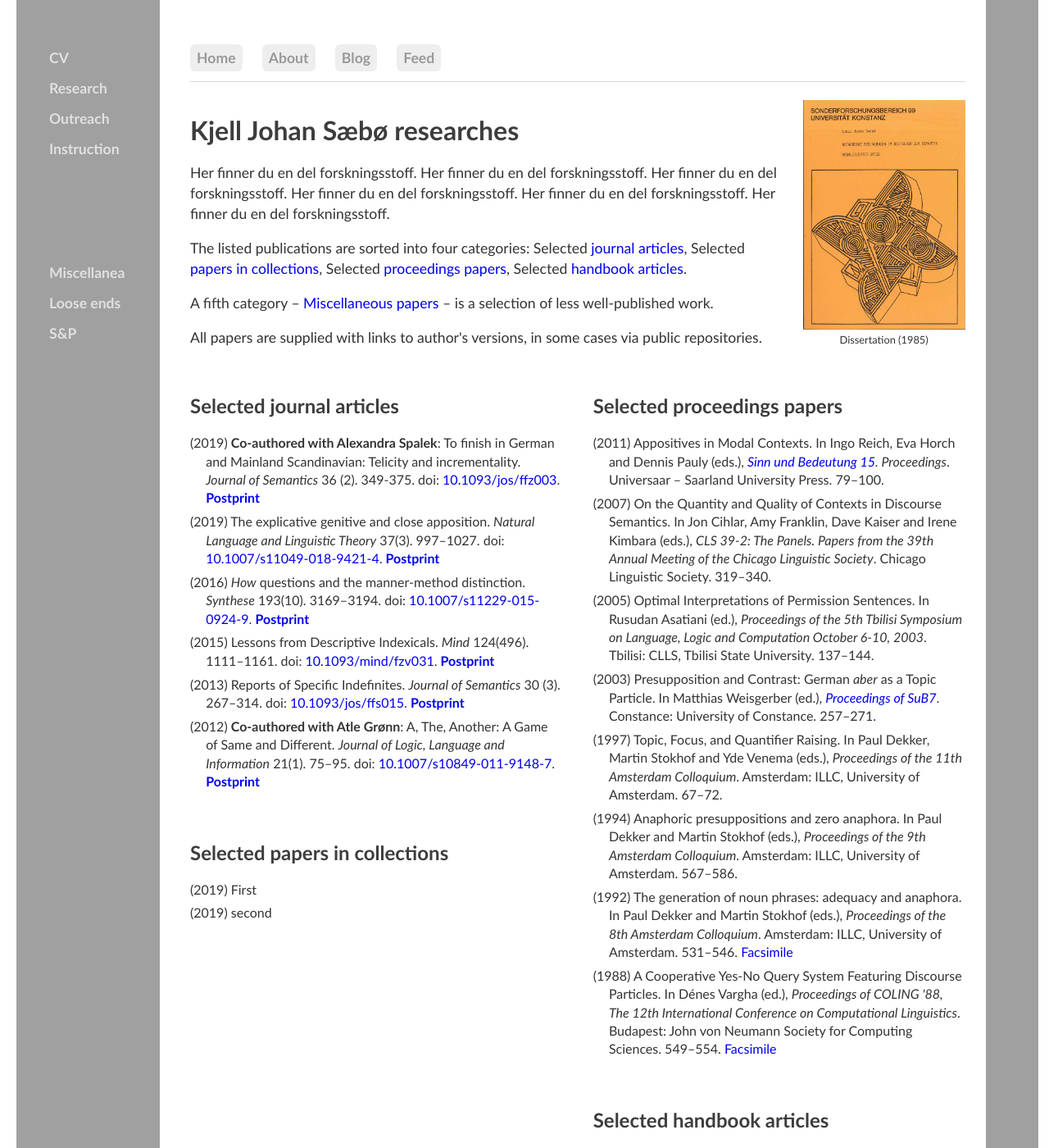
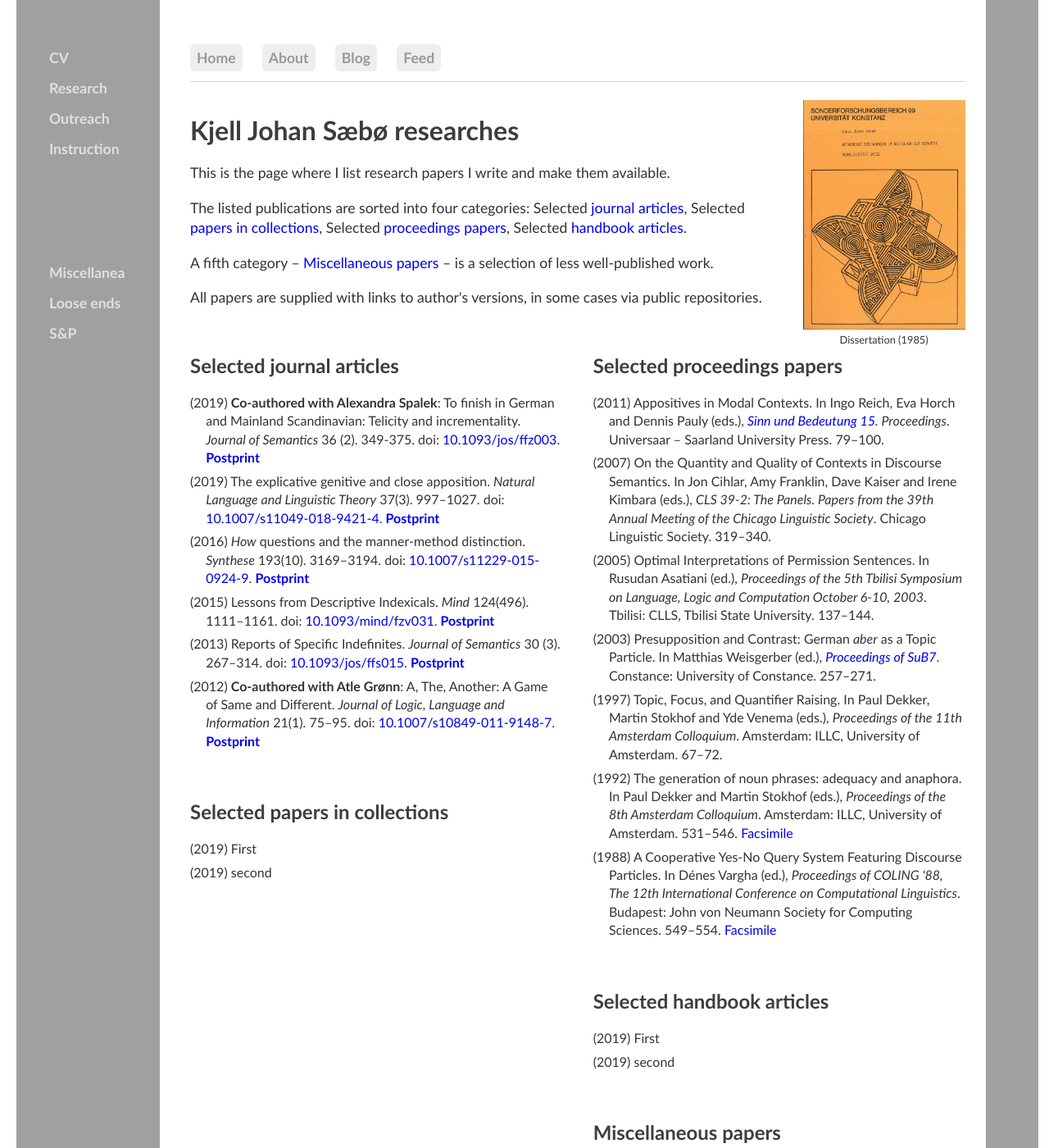
Before and after one commit to kjelljs/kjelljs.github.io, a Jekyll site: the page built from research/index.html, in a window 1280 px wide and 1400 px high. Shown: the whole window at 82% size. Built offline with Jekyll 4.4.1, drawn with Linux system fonts in a browser that asks for light colours.

Commit message:
Update index.html

```diff
--- a/research/index.html
+++ b/research/index.html
@@ -13,7 +13,7 @@
 <div style="float:right;"><figure class="rightfig"><img style="height:280px;" src="/pics/SFB99.jpg"><figcaption>Dissertation (1985)</figcaption></figure></div>
 <div class="blurb">
 	<h1>Kjell Johan Sæbø researches</h1>
-	<div class="ingress"><p>Her finner du en del forskningsstoff. Her finner du en del forskningsstoff. Her finner du en del forskningsstoff. Her finner du en del forskningsstoff. Her finner du en del forskningsstoff. Her finner du en del forskningsstoff.</p> <p>The listed publications are sorted into four categories: Selected <a href="#jour">journal articles</a>, Selected <a href="#coll">papers in collections</a>, Selected <a href="#proc">proceedings papers</a>, Selected <a href="#hand">handbook articles</a>.</p><p>A fifth category – <a href="#misc">Miscellaneous papers</a> – is a selection of less well-published work.</p><p>All papers are supplied with links to author's versions, in some cases via public repositories.</p></div>
+	<div class="ingress"><p>This is the page where I list research papers I write and make them available. </p> <p>The listed publications are sorted into four categories: Selected <a href="#jour">journal articles</a>, Selected <a href="#coll">papers in collections</a>, Selected <a href="#proc">proceedings papers</a>, Selected <a href="#hand">handbook articles</a>.</p><p>A fifth category – <a href="#misc">Miscellaneous papers</a> – is a selection of less well-published work.</p><p>All papers are supplied with links to author's versions, in some cases via public repositories.</p></div>
 	</div><!-- /.blurb -->
 <style type="text/css">
 .left {
@@ -50,7 +50,6 @@
 	<li>(2005) Optimal Interpretations of Permission Sentences. In Rusudan Asatiani (ed.), <em>Proceedings of the 5th Tbilisi Symposium on Language, Logic and Computation October 6-10, 2003</em>. Tbilisi: CLLS, Tbilisi State University. 137–144.</li>
 	<li>(2003) Presupposition and Contrast: German <em>aber</em> as a Topic Particle. In Matthias Weisgerber (ed.), <a href="https://kops.uni-konstanz.de/bitstream/handle/123456789/3807/ap114.pdf?sequence=1&isAllowed=y"><em>Proceedings of SuB7</em></a>. Constance: University of Constance. 257–271.</li>
 	<li>(1997) Topic, Focus, and Quantifier Raising. In Paul Dekker, Martin Stokhof and Yde Venema (eds.), <em>Proceedings of the 11th Amsterdam Colloquium</em>. Amsterdam: ILLC, University of Amsterdam. 67–72.</li>
-	<li>(1994) Anaphoric presuppositions and zero anaphora. In Paul Dekker and Martin Stokhof (eds.), <em>Proceedings of the 9th Amsterdam Colloquium</em>. Amsterdam: ILLC, University of Amsterdam. 567–586.</li>
 	<li>(1992) The generation of noun phrases: adequacy and anaphora. In Paul Dekker and Martin Stokhof (eds.), <em>Proceedings of the 8th Amsterdam Colloquium</em>. Amsterdam: ILLC, University of Amsterdam. 531–546. <a href="/pdf/saeboe1992.pdf">Facsimile</a></li>
 	<li>(1988) A Cooperative Yes-No Query System Featuring Discourse Particles. In Dénes Vargha (ed.), <em>Proceedings of COLING '88, The 12th International Conference on Computational Linguistics</em>. Budapest: John von Neumann Society for Computing Sciences. 549–554. <a href="/pdf/coling88.pdf">Facsimile</a></li>
     </ul>
```
